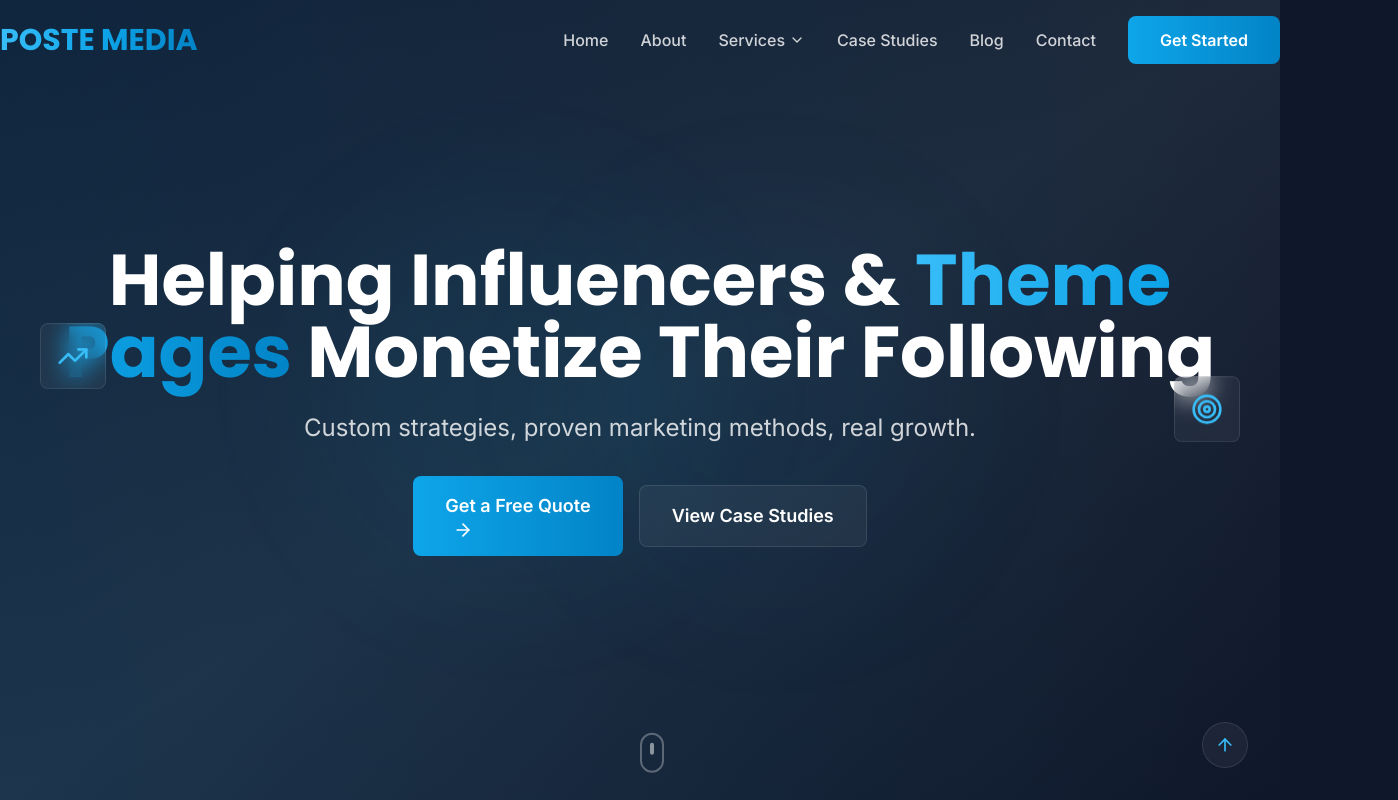
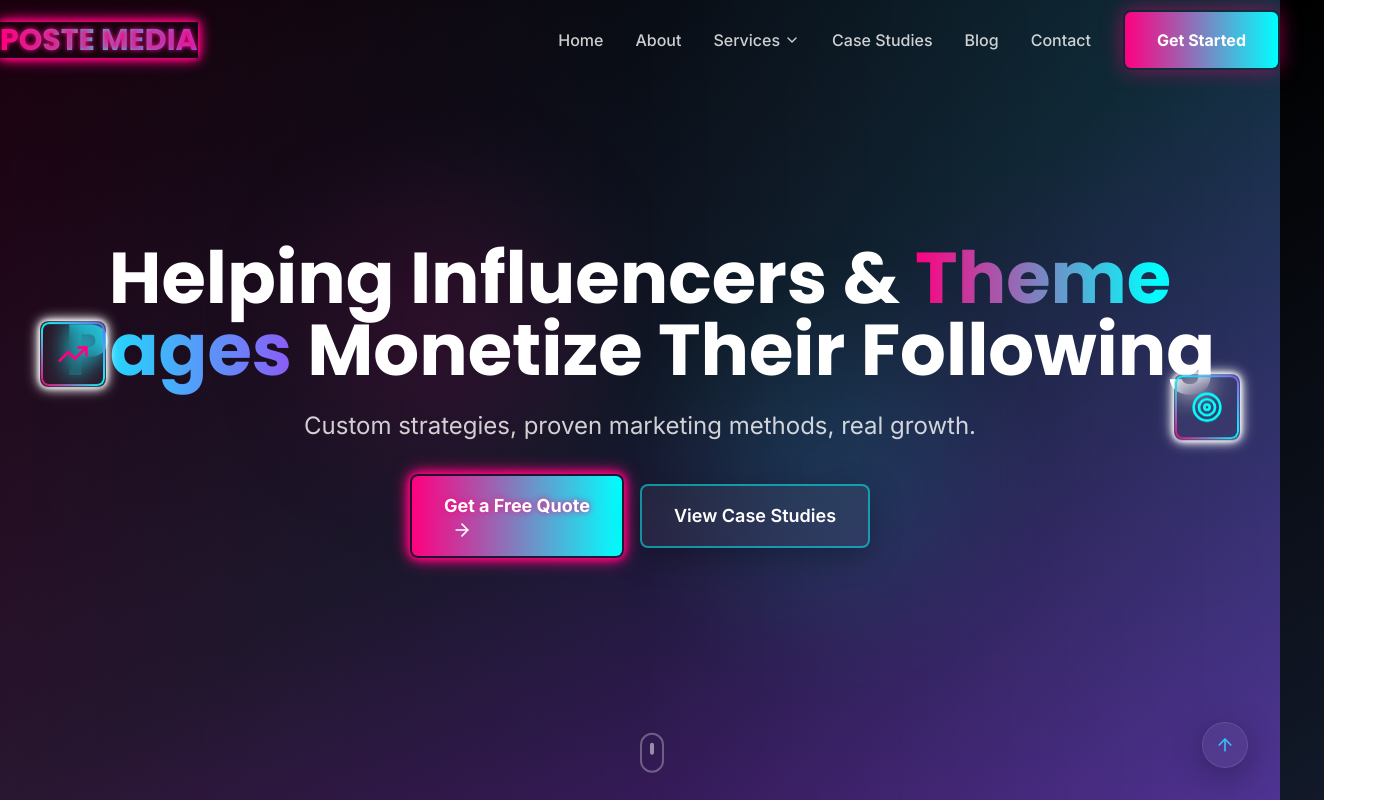
Before and after one commit to gigageek101/luxlife-hiring-website, a Next.js app: page / in a window 1280 px wide. Shown: the top 800 px of the page, 1398 px wide, since content can reach past the window. Built offline with nearby package versions, Linux system fonts and the light colour scheme.

Commit message:
Major Update: Cyberpunk design, email integration, and LLC address added

```diff
--- a/app/about/page.tsx
+++ b/app/about/page.tsx
@@ -225,12 +225,19 @@
                 <Award className="w-16 h-16 text-primary-400 mx-auto mb-6" />
                 <h3 className="text-2xl font-semibold mb-4">Industry Recognition</h3>
                 <p className="text-white/70 mb-6">
-                  Trusted by top influencers and recognized as a leading agency in social media monetization.
+                  Trusted by top influencers and recognized as a leading agency in social media monetization. Based in Oakland Park, Florida.
                 </p>
-                <div className="space-y-3">
+                <div className="space-y-3 mb-6">
                   <div className="text-primary-400 font-semibold">Top 10 Influencer Marketing Agency 2024</div>
                   <div className="text-primary-400 font-semibold">Best Growth Strategy Award 2023</div>
                   <div className="text-primary-400 font-semibold">Client Choice Award 2023</div>
+                </div>
+                <div className="glass-effect p-4 rounded-lg">
+                  <h4 className="text-lg font-semibold mb-2 text-neon-cyan">Our Location</h4>
+                  <p className="text-white/80 text-sm">
+                    2880 W Oakland Park Blvd Suite 225C<br />
+                    Oakland Park, FL 33311
+                  </p>
                 </div>
               </div>
             </motion.div>
--- a/app/globals.css
+++ b/app/globals.css
@@ -9,8 +9,9 @@
   }
 
   body {
-    @apply bg-dark-900 text-white font-sans;
+    @apply bg-gradient-to-br from-black via-gray-900 to-purple-900 text-white font-sans;
     font-feature-settings: "rlig" 1, "calt" 1;
+    background-attachment: fixed;
   }
 
   html {
@@ -20,27 +21,72 @@
 
 @layer components {
   .gradient-text {
-    @apply bg-gradient-to-r from-primary-400 via-primary-500 to-primary-600 bg-clip-text text-transparent;
+    @apply bg-gradient-to-r from-neon-pink via-neon-cyan to-neon-purple bg-clip-text text-transparent;
+    animation: pulseNeon 3s ease-in-out infinite;
   }
 
   .gradient-bg {
-    @apply bg-gradient-to-br from-dark-900 via-dark-800 to-dark-900;
+    @apply bg-gradient-to-br from-black via-gray-900 to-purple-900;
   }
 
   .glass-effect {
     @apply bg-white/5 backdrop-blur-md border border-white/10;
+    box-shadow: 0 8px 32px rgba(0, 0, 0, 0.3);
   }
 
   .hover-glow {
-    @apply transition-all duration-300 hover:shadow-lg hover:shadow-primary-500/25;
+    @apply transition-all duration-300;
+  }
+
+  .hover-glow:hover {
+    box-shadow: 0 0 20px rgba(255, 0, 128, 0.5), 0 0 40px rgba(0, 255, 255, 0.3);
+    transform: translateY(-2px);
   }
 
   .btn-primary {
-    @apply bg-gradient-to-r from-primary-500 to-primary-600 hover:from-primary-600 hover:to-primary-700 text-white font-semibold py-3 px-8 rounded-lg transition-all duration-300 hover:scale-105 hover:shadow-lg hover:shadow-primary-500/25;
+    @apply bg-gradient-to-r from-neon-pink to-neon-cyan text-white font-bold py-4 px-8 rounded-lg transition-all duration-300 relative overflow-hidden;
+    box-shadow: 0 0 20px rgba(255, 0, 128, 0.5);
+    border: 2px solid transparent;
+    background-clip: padding-box;
+  }
+
+  .btn-primary:hover {
+    animation: pulse-neon 0.5s ease-in-out, shake 0.5s ease-in-out;
+    box-shadow: 0 0 30px rgba(255, 0, 128, 0.8), 0 0 60px rgba(0, 255, 255, 0.6);
+    transform: scale(1.05);
   }
 
   .btn-secondary {
-    @apply glass-effect hover:bg-white/10 text-white font-semibold py-3 px-8 rounded-lg transition-all duration-300 hover:scale-105;
+    @apply glass-effect hover:bg-white/10 text-white font-semibold py-3 px-8 rounded-lg transition-all duration-300 border-2 border-neon-cyan/50;
+  }
+
+  .btn-secondary:hover {
+    border-color: #00ffff;
+    box-shadow: 0 0 15px rgba(0, 255, 255, 0.5);
+    transform: scale(1.02);
+  }
+
+  .neon-glow {
+    box-shadow: 0 0 5px currentColor, 0 0 10px currentColor, 0 0 15px currentColor;
+  }
+
+  .cyberpunk-border {
+    position: relative;
+  }
+
+  .cyberpunk-border::before {
+    content: '';
+    position: absolute;
+    top: 0;
+    left: 0;
+    right: 0;
+    bottom: 0;
+    border: 2px solid transparent;
+    border-radius: inherit;
+    background: linear-gradient(45deg, #ff0080, #00ffff, #8b5cf6) border-box;
+    mask: linear-gradient(#fff 0 0) padding-box, linear-gradient(#fff 0 0);
+    mask-composite: exclude;
+    animation: neonBorder 3s ease-in-out infinite;
   }
 
   .section-padding {
--- a/app/layout.tsx
+++ b/app/layout.tsx
@@ -17,8 +17,8 @@
 
 export const metadata: Metadata = {
   title: 'POSTE MEDIA LLC - Helping Influencers & Theme Pages Monetize Their Following',
-  description: 'Custom strategies, proven marketing methods, real growth. We help influencers and Instagram theme pages monetize their following with tailored approaches.',
-  keywords: 'influencer marketing, Instagram monetization, theme pages, social media growth, content optimization, revenue streams',
+  description: 'Custom strategies, proven marketing methods, real growth. We help influencers and Instagram theme pages monetize their following with tailored approaches. Located in Oakland Park, FL.',
+  keywords: 'influencer marketing, Instagram monetization, theme pages, social media growth, content optimization, revenue streams, Oakland Park FL, Florida marketing agency',
   authors: [{ name: 'POSTE MEDIA LLC' }],
   creator: 'POSTE MEDIA LLC',
   publisher: 'POSTE MEDIA LLC',
--- a/app/page.tsx
+++ b/app/page.tsx
@@ -80,9 +80,16 @@
       <section className="relative min-h-screen flex items-center justify-center overflow-hidden">
         {/* Background */}
         <div className="absolute inset-0 gradient-bg">
-          <div className="absolute inset-0 bg-gradient-to-r from-primary-500/10 to-transparent"></div>
-          <div className="absolute top-1/4 left-1/4 w-96 h-96 bg-primary-500/5 rounded-full blur-3xl animate-float"></div>
-          <div className="absolute bottom-1/4 right-1/4 w-96 h-96 bg-primary-600/5 rounded-full blur-3xl animate-float" style={{ animationDelay: '1s' }}></div>
+          <div className="absolute inset-0 bg-gradient-to-r from-neon-pink/10 via-transparent to-neon-cyan/10"></div>
+          {/* Fixed floating elements with proper positioning */}
+          <div className="absolute top-1/4 left-1/4 w-64 h-64 bg-neon-pink/10 rounded-full blur-3xl animate-float hidden lg:block"></div>
+          <div className="absolute bottom-1/4 right-1/4 w-64 h-64 bg-neon-cyan/10 rounded-full blur-3xl animate-float hidden lg:block" style={{ animationDelay: '1s' }}></div>
+          {/* Cyberpunk grid overlay */}
+          <div className="absolute inset-0 opacity-5" style={{
+            backgroundImage: `linear-gradient(rgba(255, 0, 128, 0.1) 1px, transparent 1px),
+                             linear-gradient(90deg, rgba(255, 0, 128, 0.1) 1px, transparent 1px)`,
+            backgroundSize: '50px 50px'
+          }}></div>
         </div>
 
         <div className="relative z-10 container-custom text-center px-4">
@@ -93,7 +100,7 @@
           >
             <h1 className="text-4xl md:text-6xl lg:text-7xl font-display font-bold mb-6">
               Helping Influencers &{' '}
-              <span className="gradient-text">Theme Pages</span>{' '}
+              <span className="gradient-text animate-glitch">Theme Pages</span>{' '}
               Monetize Their Following
             </h1>
 
@@ -112,7 +119,7 @@
               transition={{ duration: 0.8, delay: 0.4 }}
               className="flex flex-col sm:flex-row gap-4 justify-center items-center"
             >
-              <Link href="/contact" className="btn-primary text-lg px-8 py-4">
+              <Link href="/contact" className="btn-primary text-lg px-8 py-4 animate-pulse-neon">
                 Get a Free Quote
                 <ArrowRight className="ml-2 w-5 h-5" />
               </Link>
@@ -122,24 +129,24 @@
             </motion.div>
           </motion.div>
 
-          {/* Floating Elements */}
+          {/* Fixed Floating Elements */}
           <motion.div
             animate={{ y: [0, -10, 0] }}
             transition={{ duration: 3, repeat: Infinity, ease: 'easeInOut' }}
-            className="absolute top-20 left-10 hidden lg:block"
+            className="absolute top-20 left-4 lg:left-10 hidden md:block z-20"
           >
-            <div className="glass-effect p-4 rounded-lg">
-              <TrendingUp className="w-8 h-8 text-primary-400" />
+            <div className="glass-effect p-4 rounded-lg cyberpunk-border neon-glow">
+              <TrendingUp className="w-6 h-6 lg:w-8 lg:h-8 text-neon-pink" />
             </div>
           </motion.div>
 
           <motion.div
             animate={{ y: [0, 10, 0] }}
             transition={{ duration: 3, repeat: Infinity, ease: 'easeInOut', delay: 1 }}
-            className="absolute top-32 right-10 hidden lg:block"
+            className="absolute top-32 right-4 lg:right-10 hidden md:block z-20"
           >
-            <div className="glass-effect p-4 rounded-lg">
-              <Target className="w-8 h-8 text-primary-400" />
+            <div className="glass-effect p-4 rounded-lg cyberpunk-border neon-glow">
+              <Target className="w-6 h-6 lg:w-8 lg:h-8 text-neon-cyan" />
             </div>
           </motion.div>
         </div>
--- a/components/Footer.tsx
+++ b/components/Footer.tsx
@@ -77,7 +77,7 @@
                     </div>
                     <div className="flex items-center space-x-3 text-white/70">
                       <MapPin className="w-4 h-4 text-primary-400" />
-                      <span>New York, NY</span>
+                      <span>2880 W Oakland Park Blvd Suite 225C, Oakland Park, FL 33311</span>
                     </div>
                   </div>
                 </motion.div>
--- a/package.json
+++ b/package.json
@@ -13,11 +13,13 @@
     "framer-motion": "^10.16.4",
     "lucide-react": "^0.292.0",
     "next": "^14.2.32",
+    "nodemailer": "^6.9.7",
     "react": "^18",
     "react-dom": "^18"
   },
   "devDependencies": {
     "@types/node": "^20",
+    "@types/nodemailer": "^6.4.14",
     "@types/react": "^18",
     "@types/react-dom": "^18",
     "autoprefixer": "^10.0.1",
```
Also changed, not shown: app/api/contact/route.ts (added, +95 -0 lines), app/contact/page.tsx (+33 -8 lines), tailwind.config.js (+36 -0 lines), 2 other files (tests, documents, lock files or other folders).
